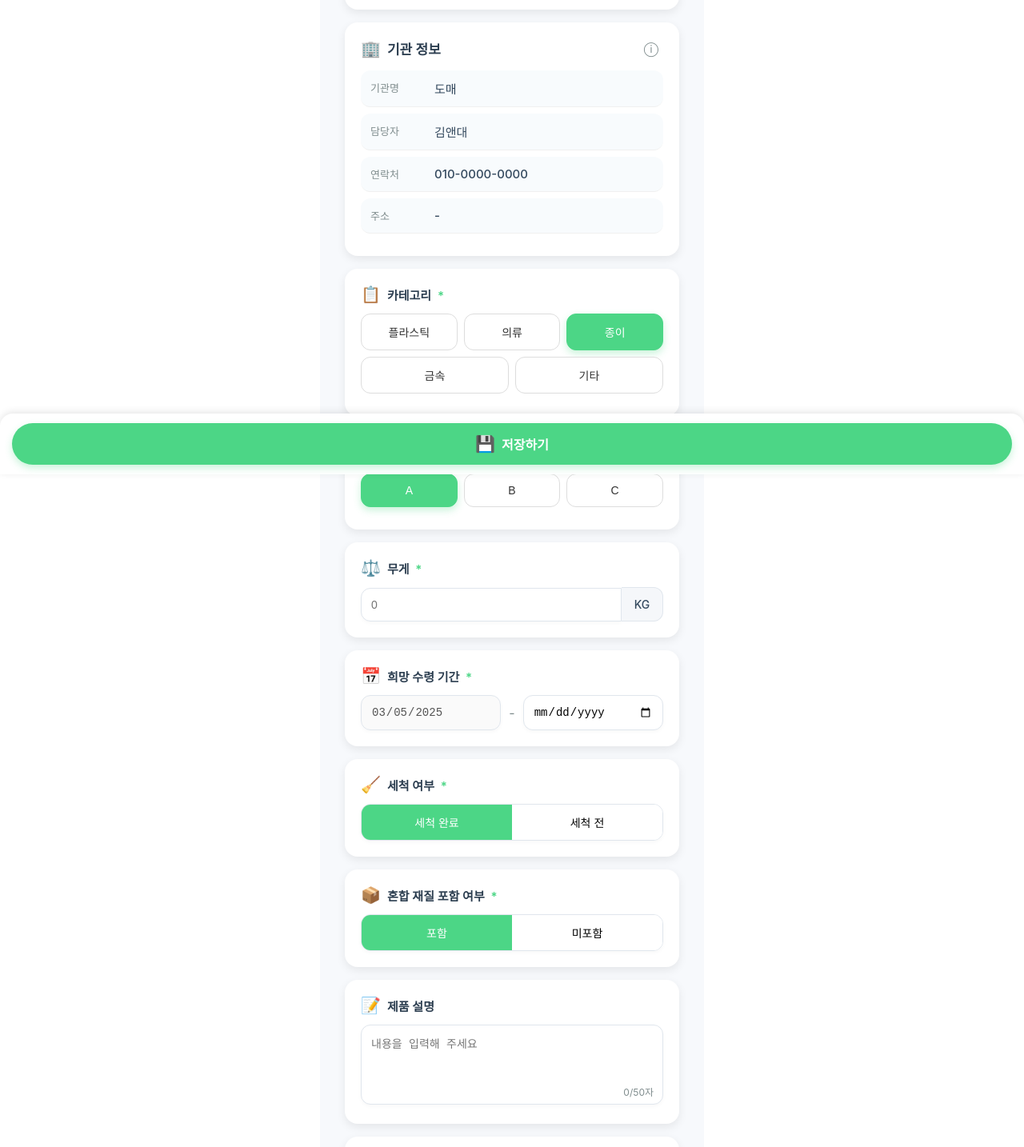
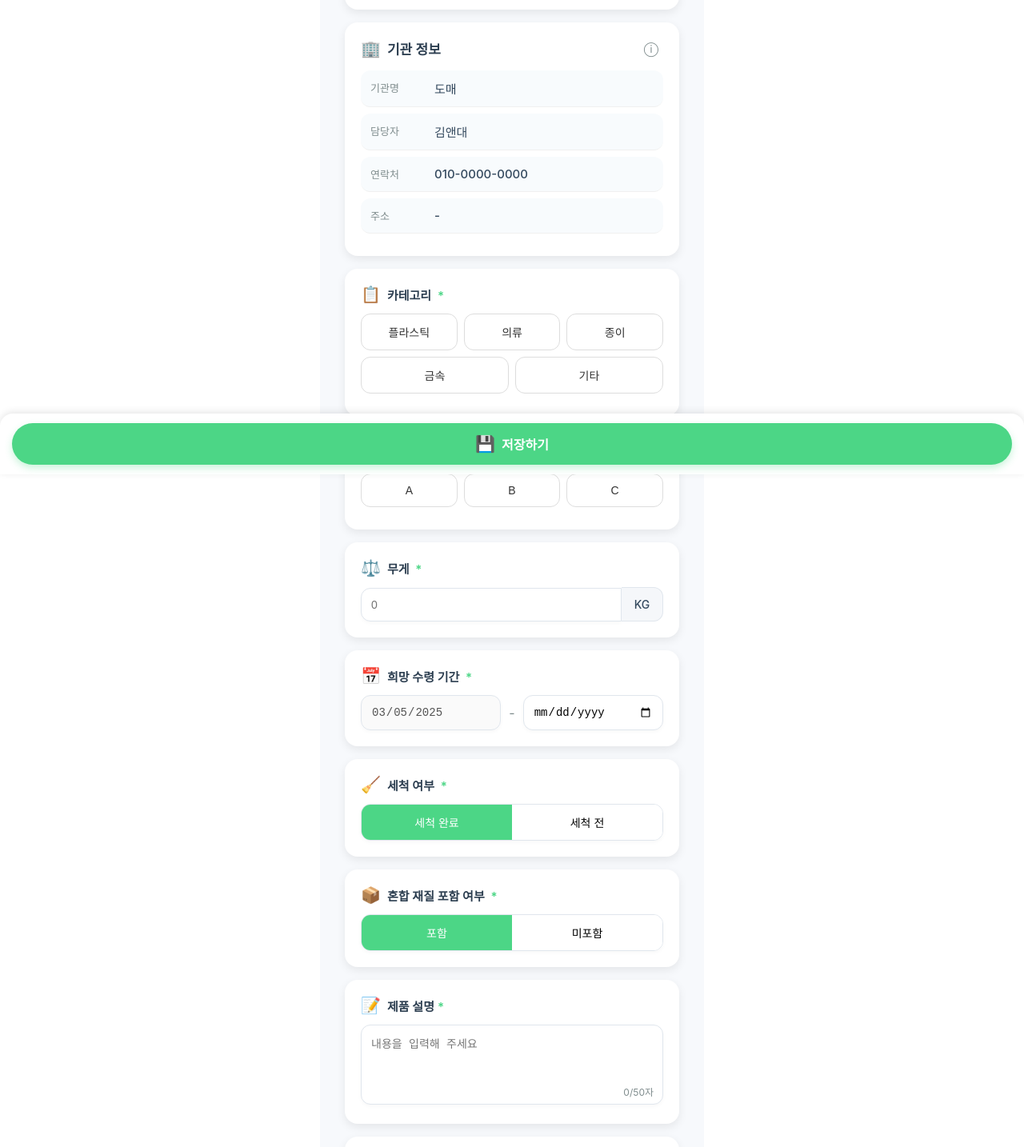
Before and after one commit to uzzzza/uzzzza_front, a React (Create React App) app in the folder uzzzza/: page /upload in a window 1280 px wide. Shown: the part 207-1641 px from the top of the page at 80% size. Built offline with nearby package versions, Linux system fonts and the light colour scheme.

Commit message:
fix: upload submit logic

```diff
--- a/uzzzza/src/pages/upload.jsx
+++ b/uzzzza/src/pages/upload.jsx
@@ -1,17 +1,17 @@
 import React, { useState, useRef } from "react";
-import { useParams, useNavigate } from "react-router-dom";
+import { useNavigate } from "react-router-dom";
 
 const ProductUploadForm = () => {
     const navigate = useNavigate(); // 네비게이션 훅 추가
     const today = new Date().toISOString().split("T")[0];
-    const [startDate, setStartDate] = useState(today);
+    const [startDate] = useState(today);
     const [endDate, setEndDate] = useState("");
     const [image, setImage] = useState(null);
     const fileInputRef = useRef(null);
     const [title, setTitle] = useState("");
     const [description, setDescription] = useState("");
-    const [selectedCategory, setSelectedCategory] = useState("종이");
-    const [selectedCondition, setSelectedCondition] = useState("A");
+    const [selectedCategory, setSelectedCategory] = useState("");
+    const [selectedCondition, setSelectedCondition] = useState("");
     const [weight, setWeight] = useState("");
     const [cleaningStatus, setCleaningStatus] = useState("세척 완료");
     const [includePackaging, setIncludePackaging] = useState("포함");
@@ -23,10 +23,41 @@ const ProductUploadForm = () => {
     const handleSubmit = (e) => {
         e.preventDefault();
 
-        // 여기에 데이터 저장 로직이 들어갈 수 있음
+        // 업로드 데이터 생성
+        const uploadData = {
+            startDate,
+            endDate,
+            title,
+            description,
+            selectedCategory,
+            selectedCondition,
+            weight,
+            cleaningStatus,
+            includePackaging,
+            isVisitPickup,
+            isDeliveryPossible,
+            image: image || null, // 선택 사항 (null 가능)
+        };
 
-        // 저장 후 메인 페이지로 이동
-        navigate("/");
+        // 필수 항목이 비어있는지 체크
+        if (
+            !startDate ||
+            !endDate ||
+            !title ||
+            !description ||
+            !selectedCategory ||
+            !selectedCondition ||
+            !weight ||
+            !cleaningStatus ||
+            !includePackaging
+        ) {
+            alert("모든 필수 항목을 입력해주세요.");
+            return;
+        } else {
+            // 저장 후 메인 페이지로 이동
+            console.log("업로드 데이터:", uploadData);
+            navigate("/");
+        }
     };
     const openFilePicker = () => {
         fileInputRef.current.click();
@@ -644,7 +675,7 @@ const ProductUploadForm = () => {
                 <div style={styles.formGroup}>
                     <label style={styles.label}>
                         <span style={styles.sectionIcon}>📝</span>
-                        제품 설명
+                        제품 설명<span style={styles.required}>*</span>
                     </label>
                     <div style={styles.inputCounter}>
                         <textarea
```
